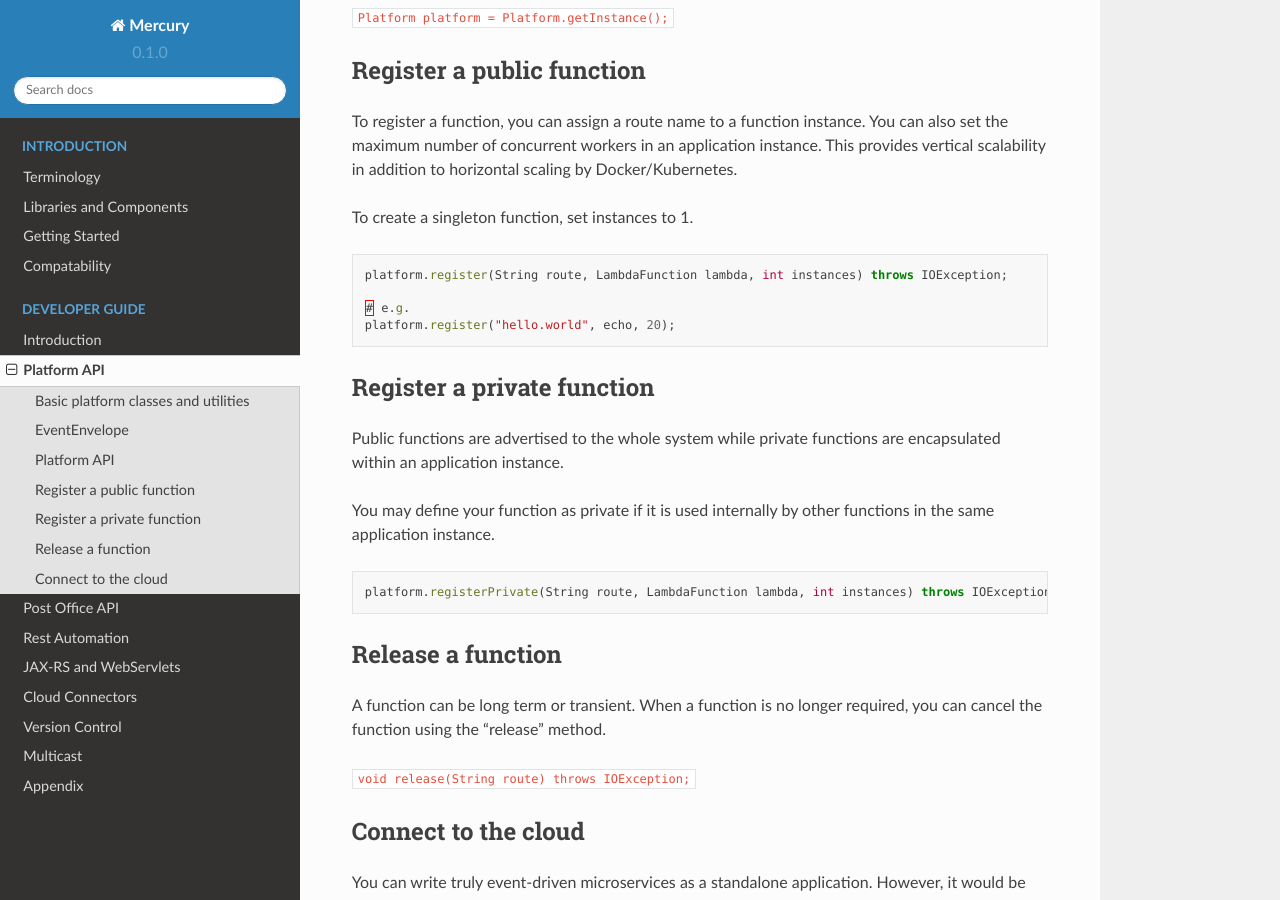
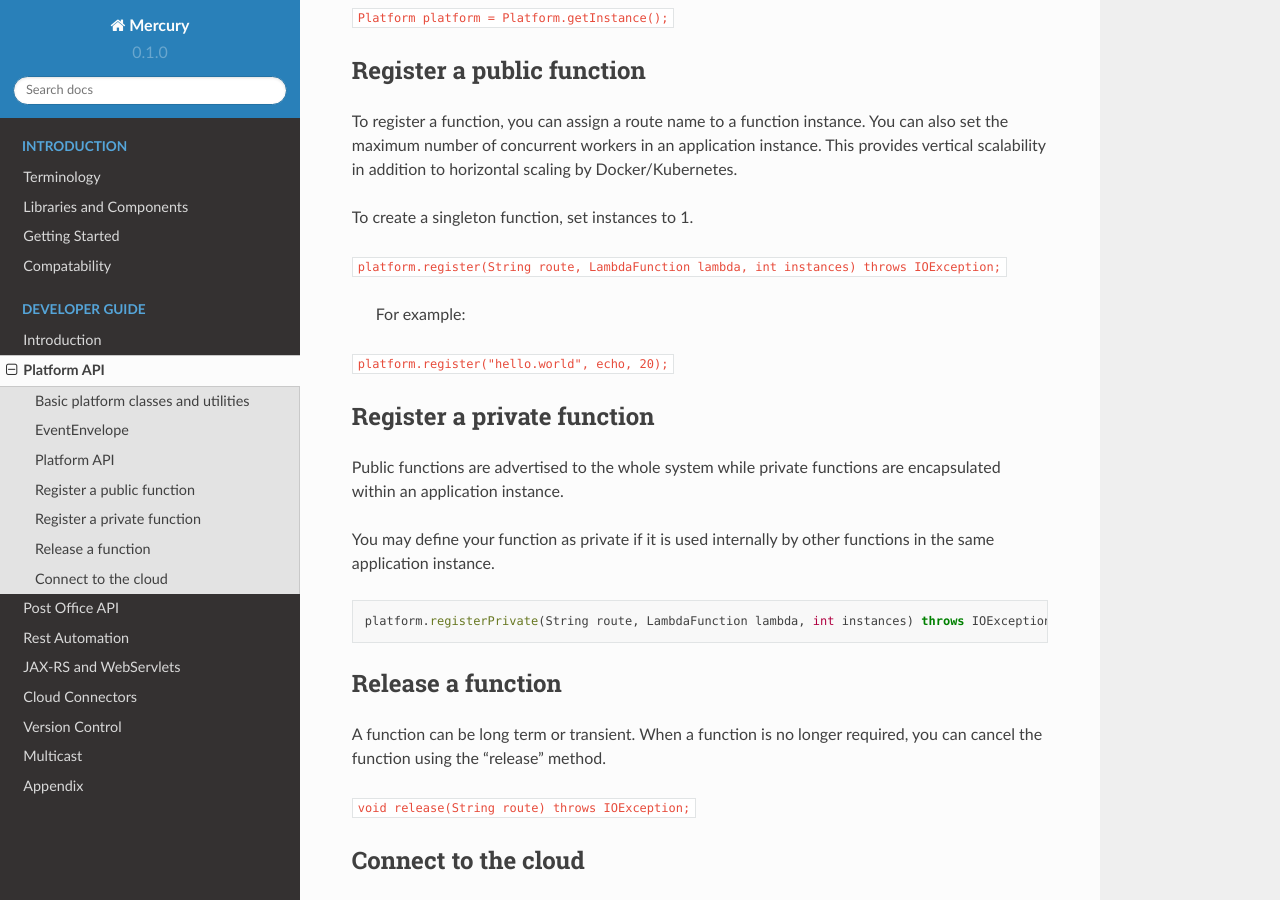
Before and after one commit to victorqzhang/refactory-vic, a Sphinx documentation site: the page built from docs/source/platform-api.rst, in a window 1280 px wide and 900 px high, scrolled down 1247 px. Built offline with Sphinx 7.4.7 and the Read the Docs theme 2.0.0, drawn with Linux system fonts in a browser that asks for light colours.

Commit message:
Update platform-api.rst

```diff
--- a/docs/source/platform-api.rst
+++ b/docs/source/platform-api.rst
@@ -51,12 +51,11 @@ To register a function, you can assign a route name to a function instance. You
 
 To create a singleton function, set instances to 1.
 
-.. code-block:: java
+``platform.register(String route, LambdaFunction lambda, int instances) throws IOException;``
 
-    platform.register(String route, LambdaFunction lambda, int instances) throws IOException;
+ For example:
 
-    # e.g.
-    platform.register("hello.world", echo, 20);
+``platform.register("hello.world", echo, 20);``
 
 Register a private function
 ----------------------------
```
